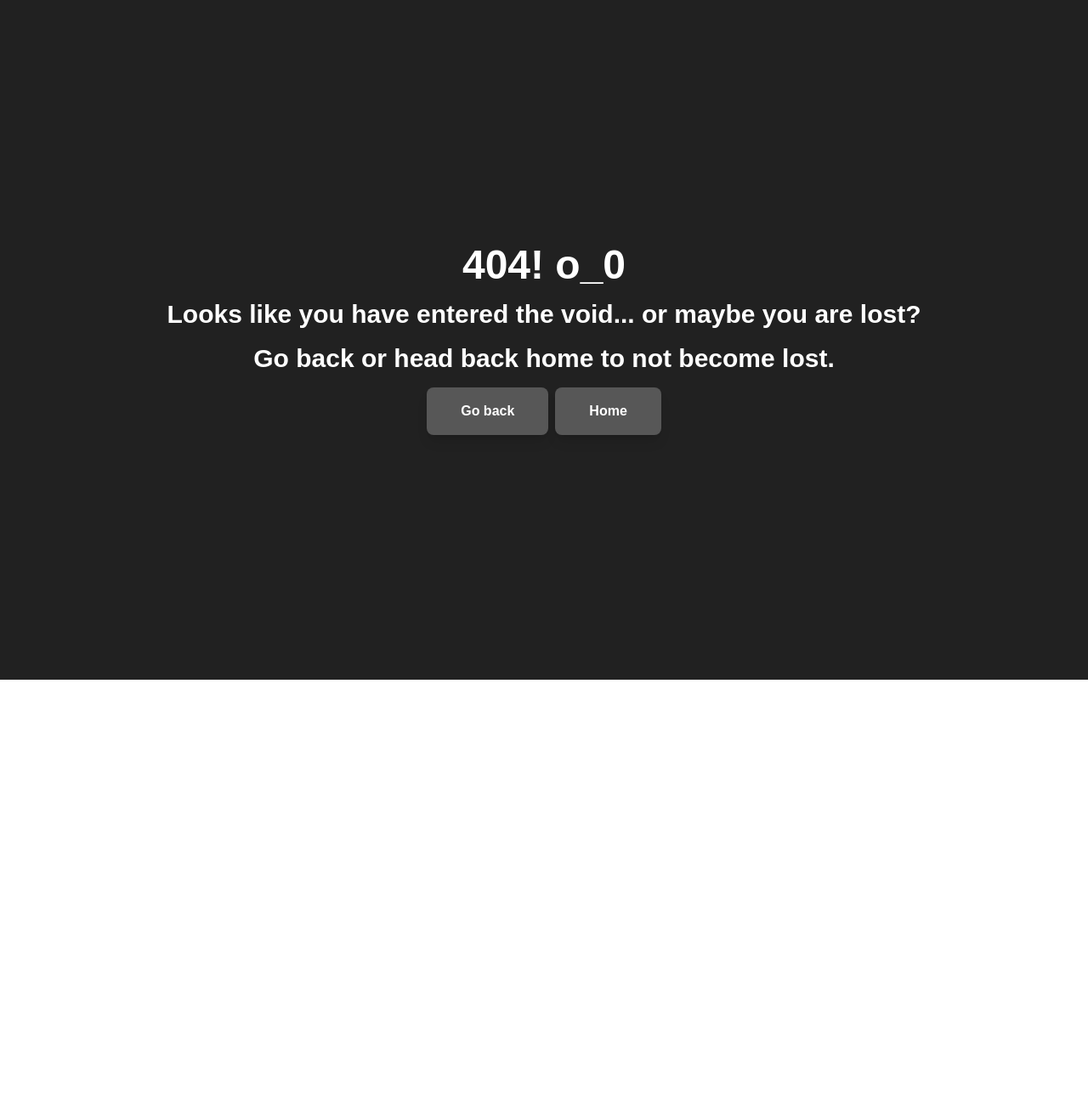
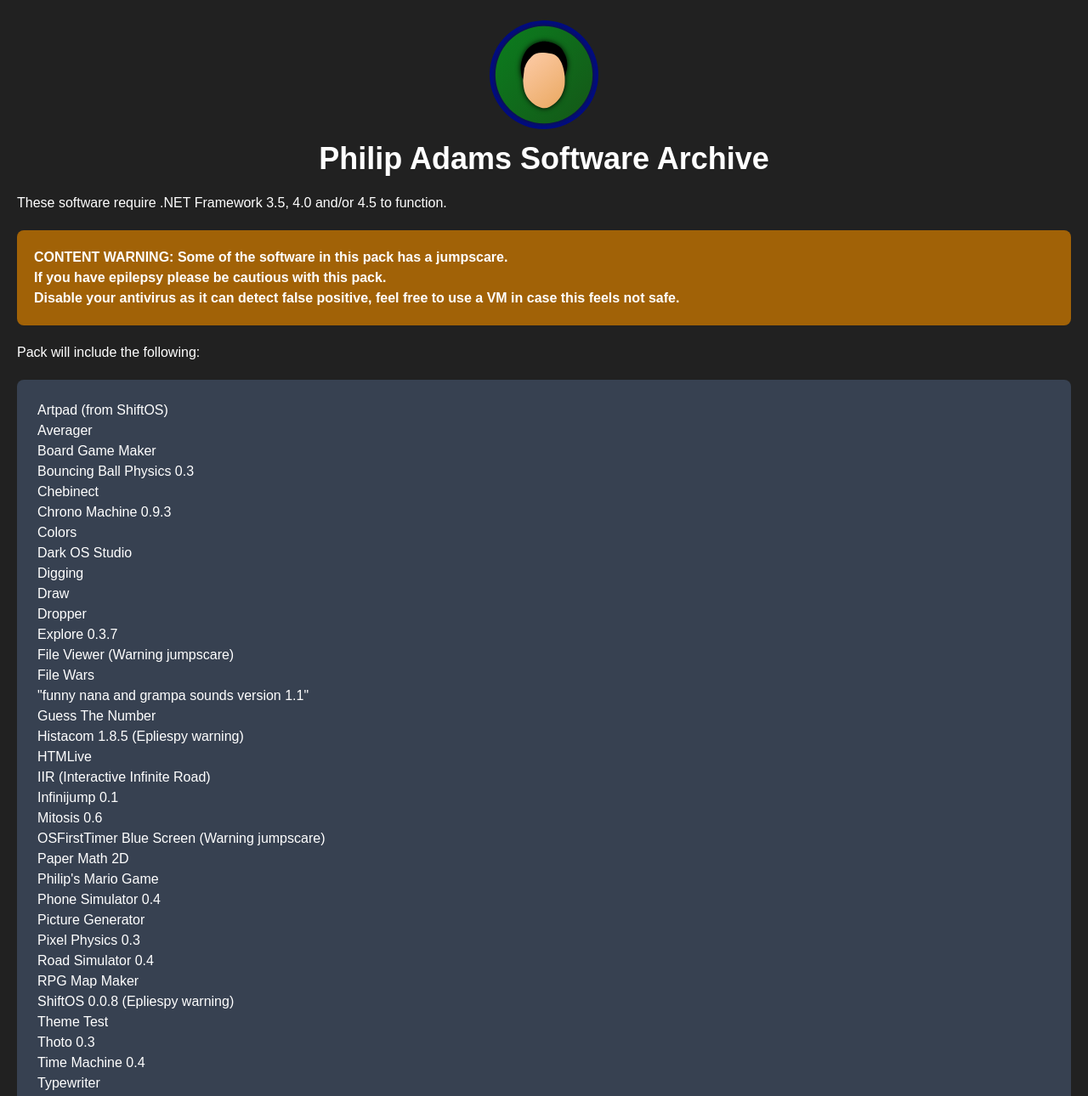
Before and after one commit to Alee14/personal-website, a Next.js app: page /downloads/osft-software-archive in a window 1280 px wide. Before the commit this address had no page. Shown: the top 1290 px of the page at 85% size. Before the commit the page ends 800 px from the top, so only its background shows below. Built offline with nearby package versions, Linux system fonts and the light colour scheme.

Commit message:
Readded the OSFT Software Archive

```diff
--- /dev/null
+++ b/pages/downloads/osft-software-archive.js
@@ -0,0 +1,74 @@
+import Meta from '../../components/meta'
+import Image from "next/image"
+import Link from 'next/link'
+
+export default function OsftSoftwareArchive() {
+    return (
+        <div>
+            <Meta title="Philip Adams Software Archive" description="The ultimate software collection of Philip Adams' software"/>
+            <div className="font-hack bg-material-gray text-white px-5 py-6 space-y-5 flex flex-col">
+                <div className="text-center items-center justify-center space-y-2">
+                    <Image src="/Alee.svg" alt="Alee Logo" width={128} height={128} />
+                    <h1 className="text-4xl font-bold">Philip Adams Software Archive</h1>
+                </div>
+                <p>These software require .NET Framework 3.5, 4.0 and/or 4.5 to function.</p>
+                <div className="bg-yellow-700 p-5 rounded-lg font-bold">
+                <p>CONTENT WARNING: Some of the software in this pack has a jumpscare.</p>
+                <p>If you have epilepsy please be cautious with this pack.</p>
+                <p>Disable your antivirus as it can detect false positive, feel free to use a VM in case this feels not safe.</p>
+                </div>
+                <p>Pack will include the following:</p>
+                <ul className="bg-gray-700 p-6 rounded-lg">
+                    <li>Artpad (from ShiftOS)</li>
+                    <li>Averager</li>
+                    <li>Board Game Maker</li>
+                    <li>Bouncing Ball Physics 0.3</li>
+                    <li>Chebinect</li>
+                    <li>Chrono Machine 0.9.3</li>
+                    <li>Colors</li>
+                    <li>Dark OS Studio</li>
+                    <li>Digging</li>
+                    <li>Draw</li>
+                    <li>Dropper</li>
+                    <li>Explore 0.3.7</li>
+                    <li>File Viewer (Warning jumpscare)</li>
+                    <li>File Wars</li>
+                    <li>"funny nana and grampa sounds version 1.1"</li>
+                    <li>Guess The Number</li>
+                    <li>Histacom 1.8.5 (Epliespy warning)</li>
+                    <li>HTMLive</li>
+                    <li>IIR (Interactive Infinite Road)</li>
+                    <li>Infinijump 0.1</li>
+                    <li>Mitosis 0.6</li>
+                    <li>OSFirstTimer Blue Screen (Warning jumpscare)</li>
+                    <li>Paper Math 2D</li>
+                    <li>Philip's Mario Game</li>
+                    <li>Phone Simulator 0.4</li>
+                    <li>Picture Generator</li>
+                    <li>Pixel Physics 0.3</li>
+                    <li>Road Simulator 0.4</li>
+                    <li>RPG Map Maker</li>
+                    <li>ShiftOS 0.0.8 (Epliespy warning)</li>
+                    <li>Theme Test</li>
+                    <li>Thoto 0.3</li>
+                    <li>Time Machine 0.4</li>
+                    <li>Typewriter</li>
+                    <li>Vending Machine</li>
+                    <li>Visual Sound (Ear blast warning lower the volume)</li>
+                    <li>Zeon OS 0.2</li>
+                </ul>
+                <div className="font-bold text-sm">
+                <p>MD5 Hash: 0665543e3d85bdf017b74a0a35ac73b6</p>
+                <p>SHA512: a9f2927ccfd3c2ebb5ec00f9ed97f888ddefd0d3ae97391de47a5fcdbbe614bbd76f0a33ce71174346d71463abbadcb49c8ad40d08dd071f31ae3d5711e0bcf4</p>
+                <p>SHA256: b4358195900da09a2068039f9b9c80b2c854b72663c88a3f6f168cb4fbe7d2b4</p>
+                </div>
+                <div className="flex-col space-x-5">
+                    <button className="button"><a href="/uploads/OSFT-Software-Archive.zip">Download Archive</a></button>
+                </div>
+                <div className="text-center pb-2">
+                    <Link href="/"><button className="button">Return Homepage</button></Link>
+                </div>
+            </div>
+        </div>
+    )
+}
```
Also changed, not shown: 1 other file (tests, documents, lock files or other folders).
